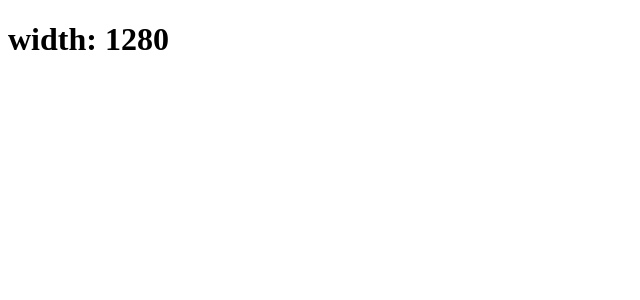
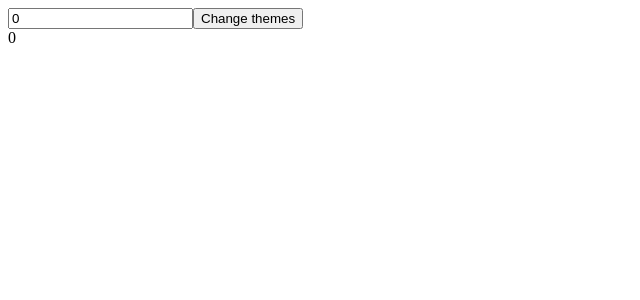
Before and after one commit to MerabTskhvedadze/react-hooks, a React (Create React App) app: page / in a window 1280 px wide. Shown: the top 300 px of the page, without its empty margins (0-640 px from the left). Built offline with nearby package versions, Linux system fonts and the light colour scheme.

Commit message:
use-memo

```diff
--- a/src/App.jsx
+++ b/src/App.jsx
@@ -1,57 +1,42 @@
-import { useState, useEffect } from 'react';
+import { useState, useMemo } from 'react';
 
-function App() {
-  /*
-    //note: this is most basic use case of useEffect
-    const [resourceType, setResourceType] = useState('posts');
-    const [items, setItems] = useState([]);
+export default function App() {
+  //note: every time our component re-renders this sloFunction runs
+  //note: and it causes a delay on any changes that causes the components re-render
+  //note: solution in this situation is useMemo hook (memo stands for memoization)
+  //note: useMemo caching a value so you dont have to recompute it every single time
+  const [number, setNumber] = useState(0);
+  const [dark, setDark] = useState(false);
+  //note: slowFunction runs if number changes
+  //note: like this we have delay when numbers calculation is needed but not every single time
+  //note: when some state changes for (example when themes state changes)
+  const doubleNumber = useMemo(() => slowFunction(number), [number]);
 
-    useEffect(() => {
-      fetch(`https://jsonplaceholder.typicode.com/${resourceType}`)
-      .then((res) => res.json())
-      .then((json) => setItems(json));
-    }, [resourceType]);
-    //note: without second argument useEffect will run on every re-render of component
-    //note: if we have second argument but it is empty array useEffect will run onMount
-    //note: but if we have some state variable(like that) in array it will run on every change of this state
+  const themeStyles = {
+    backgroundColor: `${dark ? 'black' : 'white'}`,
+    color: `${dark ? 'white' : 'black'}`,
+  };
 
+  //note: useMemo also saving the value, the previous value in some memory variable
+  //note: and this memory getting larger every time when we using memo
+  //note: so if we use useMemo every time when we actualy do not need
+  //note: it may cause performance issues
 
-    return (
-      <>
-        <div>
-          <button onClick={() => setResourceType('posts')}>Posts</button>
-          <button onClick={() => setResourceType('users')}>Users</button>
-          <button onClick={() => setResourceType('comments')}>Comments</button>
-        </div>
-        <h1>{resourceType}</h1>
-        {items.map((item) => {
-          return <p>{JSON.stringify(item)}</p>;
-        })}
-      </>
-    );
-  */
-
-  //note: complicated example
-  const [windowWidth, setWindowWidth] = useState(window.innerWidth);
-
-  const handleResize = (e) => setWindowWidth(window.innerWidth);
-
-  useEffect(() => {
-    window.addEventListener('resize', handleResize);
-
-    //note: cleanup function
-    //note: cleanup function runs first to cleanup code that we write last time
-    //note: also cleanup function runs when component unmounts
-    return () => {
-      window.removeEventListener('resize', handleResize);
-    };
-  }, []);
-  //note: when we add eventListener if we for example delete or unMount App component we want to
-  //note: remove this eventListener because otherwise we gonna re-add event listeners
-  //note: which is gonna slow down performance
-  //note: so we writting cleanup functions that cleaningup code that we write in useEffect
-
-  return <h1>width: {windowWidth}</h1>;
+  return (
+    <>
+      <input
+        type='number'
+        value={number}
+        onChange={(e) => setNumber(parseInt(e.target.value))}
+      />
+      <button onClick={() => setDark((prev) => !prev)}>Change themes</button>
+      <div style={themeStyles}>{doubleNumber}</div>
+    </>
+  );
 }
 
-export default App;
+function slowFunction(num) {
+  console.log('calling slow function');
+  for (let i = 0; i < 1000000000; i++) {}
+  return num * 2;
+}
```
